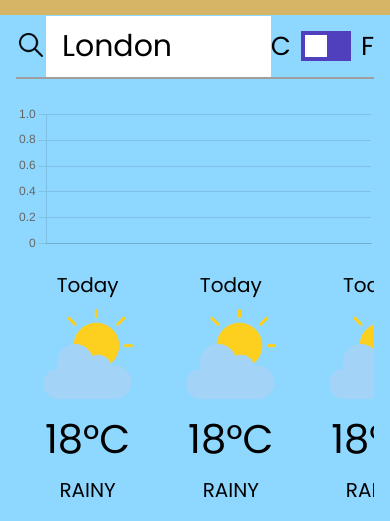
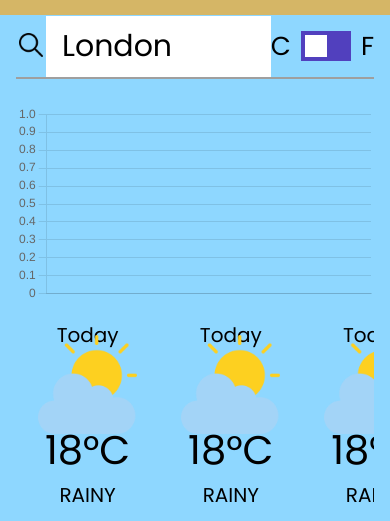
Before and after one commit to AbyssWalker144/weather-app, a plain HTML site: page index.html in a window 390 px wide. Shown: the part 323-844 px from the top of the page. Drawn offline with nearby package versions, Linux system fonts and the light colour scheme; no server answers.

Commit message:
chart is working

```diff
--- a/index.html
+++ b/index.html
@@ -65,25 +65,33 @@
             <div class="forecast">
                 <div class="days">
                     <p class="day">Today</p>
-                    <img src="src/img/cloudy.png">
+                    <div class="img-container">
+                        <img src="src/img/cloudy.png">
+                    </div>
                     <p class="card-temp">18°C</p>
                     <p class="card-condition">RAINY</p>
                 </div>
                 <div class="days">
                     <p class="day">Today</p>
-                    <img src="src/img/cloudy.png">
+                    <div class="img-container">
+                        <img src="src/img/cloudy.png">
+                    </div>
                     <p class="card-temp">18°C</p>
                     <p class="card-condition">RAINY</p>
                 </div>
                 <div class="days">
                     <p class="day">Today</p>
-                    <img src="src/img/cloudy.png">
+                    <div class="img-container">
+                        <img src="src/img/cloudy.png">
+                    </div>
                     <p class="card-temp">18°C</p>
                     <p class="card-condition">RAINY</p>
                 </div>
                 <div class="days">
                     <p class="day">Today</p>
-                    <img src="src/img/cloudy.png">
+                    <div class="img-container">
+                        <img src="src/img/cloudy.png">
+                    </div>
                     <p class="card-temp">18°C</p>
                     <p class="card-condition">RAINY</p>
                 </div>
--- a/script.js
+++ b/script.js
@@ -73,25 +73,33 @@ function displayWeatherData(data){
 
     forecast.html(`<div class="days">
                     <p class="day">NOW</p>
-                    <img src="https://openweathermap.org/img/wn/${data.list[0].weather[0].icon}@4x.png">
+                    <div class="img-container">
+                        <img src="https://openweathermap.org/img/wn/${data.list[0].weather[0].icon}@4x.png">
+                    </div>
                     <p class="card-temp">${Math.round(data.list[0].main.temp)}</p>
                     <p class="card-condition">${data.list[0].weather[0].main}</p>
                 </div>
                 <div class="days">
                     <p class="day">${window.moment(data.list[8].dt*1000).format('dddd')}</p>
-                    <img src="https://openweathermap.org/img/wn/${data.list[8].weather[0].icon}@4x.png">
+                    <div class="img-container">
+                        <img src="https://openweathermap.org/img/wn/${data.list[8].weather[0].icon}@4x.png">
+                    </div>
                     <p class="card-temp">${Math.round(data.list[8].main.temp)}</p>
                     <p class="card-condition">${data.list[8].weather[0].main}</p>
                 </div>
                 <div class="days">
                     <p class="day">${window.moment(data.list[16].dt*1000).format('dddd')}</p>
-                    <img src="https://openweathermap.org/img/wn/${data.list[14].weather[0].icon}@4x.png">
+                    <div class="img-container">
+                        <img src="https://openweathermap.org/img/wn/${data.list[14].weather[0].icon}@4x.png">
+                    </div>
                     <p class="card-temp">${Math.round(data.list[16].main.temp)}</p>
                     <p class="card-condition">${data.list[16].weather[0].main}</p>
                 </div>
                 <div class="days">
                     <p class="day">${window.moment(data.list[24].dt*1000).format('dddd')}</p>
-                    <img src="https://openweathermap.org/img/wn/${data.list[24].weather[0].icon}@4x.png">
+                    <div class="img-container">
+                        <img src="https://openweathermap.org/img/wn/${data.list[24].weather[0].icon}@4x.png">
+                    </div>
                     <p class="card-temp">${Math.round(data.list[24].main.temp)}</p>
                     <p class="card-condition">${data.list[24].weather[0].main}</p>
                 </div>
--- a/style.scss
+++ b/style.scss
@@ -87,7 +87,6 @@ $main-text-color: #333333;
             display: block;
             width: 50px;
             height: 50px;
-            //background-color: #5140be;
             background-image: url("src/img/search.png");
             background-position: center;
             background-repeat: no-repeat;
@@ -181,15 +180,23 @@ $main-text-color: #333333;
             flex-direction: column;
             align-items: center;
             justify-content: space-between;
-            //border: 1px solid gray;
 
             .day{
                 font-size: 30px;
                 margin-bottom: 10px;
             }
 
-            img{
+            .img-container{
                 height: 120px;
+                display: flex;
+                justify-content: center;
+                align-items: center;
+                position: relative;
+
+                img{
+                    position: absolute;
+                    height: 100%;
+                }
             }
 
             .card-temp{
@@ -331,20 +338,20 @@ $main-text-color: #333333;
 
         .chart{
             margin-top: 50px;
-            max-height: 150px;
             width: 100%;
+            min-height: 200px;
         }
 
         .forecast{
-            flex-grow: 2;
             margin-top: 16px;
             justify-content: start;
             overflow-y: hidden;
             overflow-x: scroll;
+            min-height: 200px;
+            max-height: 350px;
 
             .days{
                 width: 40%;
-                height: 100%;
                 display: flex;
                 flex-direction: column;
                 align-items: center;
@@ -356,8 +363,14 @@ $main-text-color: #333333;
                     margin-bottom: 4px;
                 }
 
-                img{
-                    height: 90px;
+                .img-container{
+                    width: 80px;
+                    height: 80px;
+                    gap: 0;
+
+                    img{
+                        height: 160%;
+                    }
                 }
 
                 .card-temp{
@@ -367,6 +380,7 @@ $main-text-color: #333333;
 
                 .card-condition{
                     font-size: 20px;
+                    margin-bottom: 10px;
                 }
             }
         }
```
Also changed, not shown: style.css, 1 other file.
